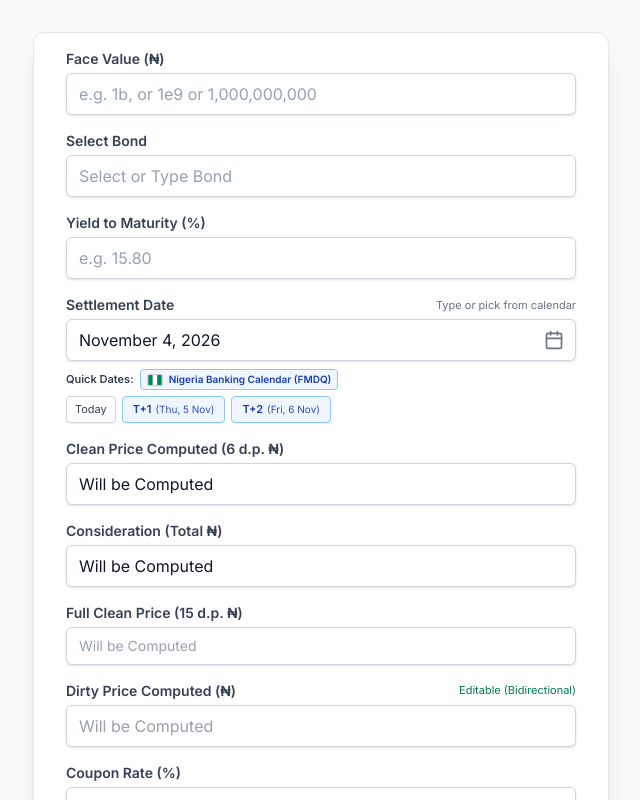
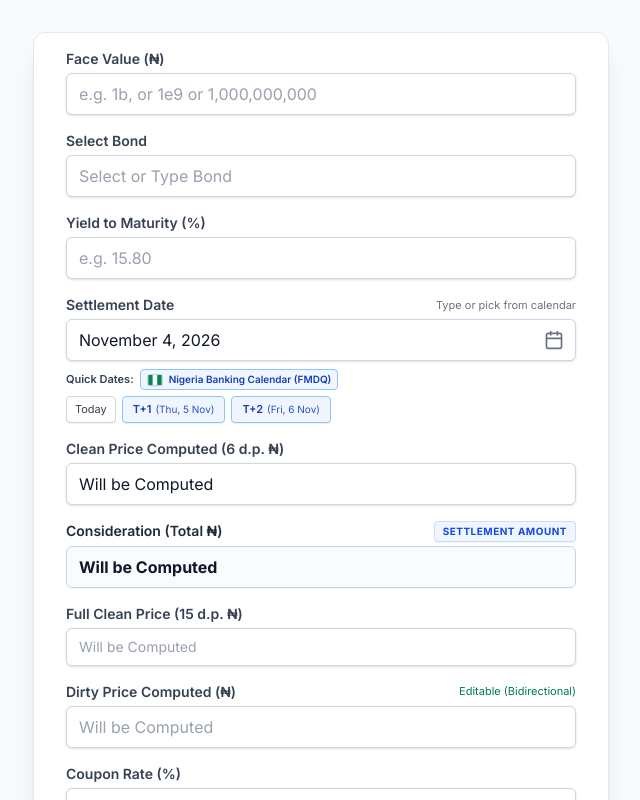
Before and after one commit to auduatiku-lab/naijabondcalculator2, a React (Vite) app: page / in a window 1280 px wide. Shown: the top 800 px of the page, without its empty margins (319-959 px from the left). Built offline with nearby package versions, Linux system fonts and the light colour scheme.

Commit message:
style: enhance consideration input UI
Improve visual hierarchy for the consideration field by adding a settlement amount badge and updating styling for better readability and focus state.

```diff
--- a/src/App.tsx
+++ b/src/App.tsx
@@ -2271,8 +2271,20 @@ export default function App() {
 
             {/* 3. CONSIDERATION CALCULATED */}
             <div>
-                <label id="considerationLabel" htmlFor="considerationCalculatedInput" className="block text-sm font-semibold text-gray-700">Consideration (Total {currencySymbol})</label>
-                <input type="text" id="considerationCalculatedInput" defaultValue="0.00" className="mt-1 block w-full px-3 py-2 bg-white border border-gray-300 rounded-md text-gray-900 focus:outline-none focus:ring-blue-500 focus:border-blue-500 transition-all duration-200 shadow-sm" />
+                <div className="flex items-center justify-between">
+                    <label id="considerationLabel" htmlFor="considerationCalculatedInput" className="block text-sm font-semibold text-gray-800">
+                        Consideration (Total {currencySymbol})
+                    </label>
+                    <span className="text-[10px] font-bold uppercase tracking-wider px-2 py-0.5 rounded bg-blue-50 text-blue-700 border border-blue-200/80 shadow-2xs">
+                        Settlement Amount
+                    </span>
+                </div>
+                <input
+                    type="text"
+                    id="considerationCalculatedInput"
+                    defaultValue="0.00"
+                    className="mt-1 block w-full px-3 py-2 bg-slate-50/80 border border-slate-300 rounded-md text-gray-900 font-bold text-[15px] sm:text-base focus:outline-none focus:ring-blue-500 focus:border-blue-500 focus:bg-white transition-all duration-200 shadow-xs"
+                />
             </div>
 
             {/* 4. FULL CLEAN PRICE */}
```
